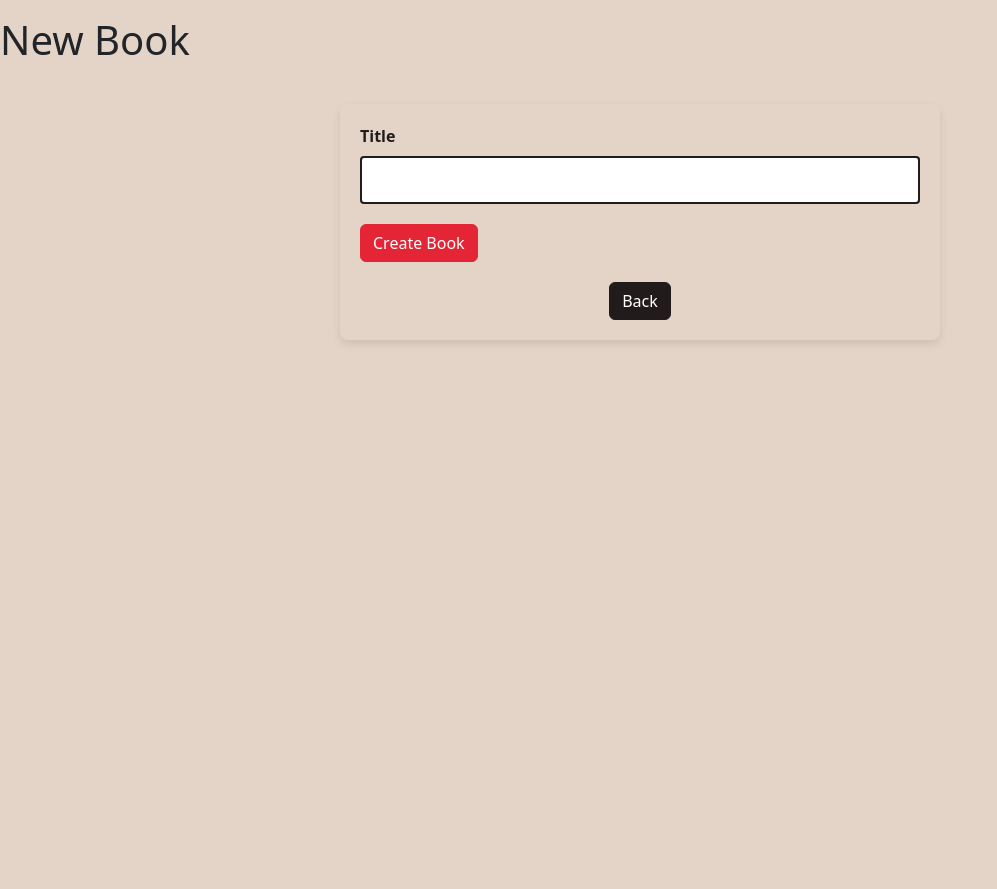
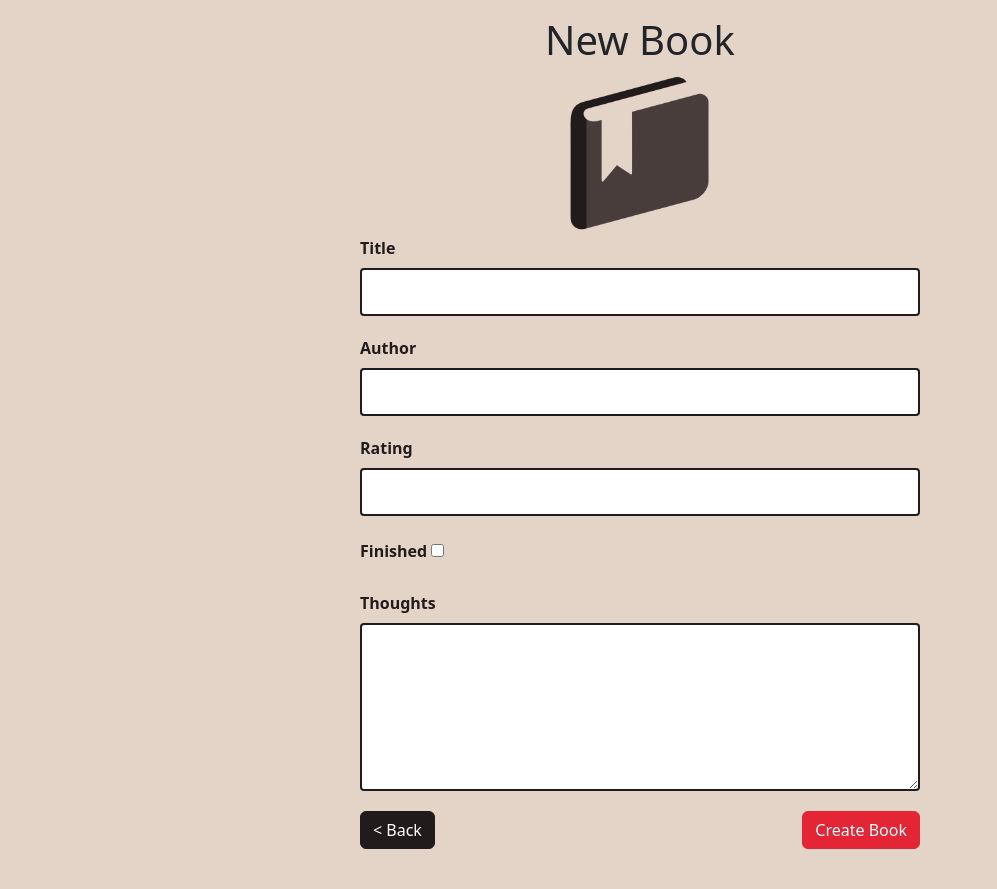
Before and after one commit to cameron-solirius/bookr, a Rails app: page /books/new in a window 1280 px wide. Shown: the part 56-945 px from the top of the page, without its empty margins (0-997 px from the left). Before the commit the page ends 400 px from the top, so only its background shows below. Run offline with Rails 7, Linux system fonts and the light colour scheme; style sheets or scripts are compiled from the project's sources; some libraries are stand-ins or nearby versions.

Commit message:
add fields to form

```diff
--- a/app/assets/stylesheets/application.scss
+++ b/app/assets/stylesheets/application.scss
@@ -58,6 +58,24 @@ main {
     margin-top: -0.3rem;
 }
 
+//  landing page styles
+.landing-content {
+    animation: fadeInAnimation ease 0.5s;
+    animation-iteration-count: 1;
+    animation-fill-mode: forwards;
+}
+
+.landing-img-container {
+    display: flex;
+    justify-content: center;
+    align-items: center;
+    flex-wrap: wrap;
+  }
+
+  .landing-img {
+    max-width: 10rem;
+  }
+
 
 // Book shelf styles
 .book {
@@ -66,11 +84,40 @@ main {
     border-radius: 4px;
     box-shadow: 2rem rgba(0, 0, 0, 0.2);
     transition: transform 0.3s, border-color 0.3s;
-    height: 350px; // 1.5 times the width
+    height: 350px;
     overflow: hidden;
     position: relative;
     display: flex;
+    animation: fadeInAnimation ease 0.5s;
+    animation-iteration-count: 1;
+    animation-fill-mode: forwards;
   }
+
+  @keyframes fadeInAnimation {
+    0% {
+        opacity: 0;
+        transform: translateY(10rem);
+    }
+    100% {
+        opacity: 1;
+        transform: translateY(0rem);
+    }
+}
+
+.title-fade-in {
+    animation: titleAnimation ease 0.5s;
+    animation-iteration-count: 1;
+    animation-fill-mode: forwards;
+}
+
+@keyframes titleAnimation {
+    0% {
+        opacity: 0;
+    }
+    100% {
+        opacity: 1;
+    }
+}
 
   .book:hover {
     transform: scale(1.05);
@@ -108,14 +155,17 @@ main {
     margin: -0.5rem;
   }
 
-  // New Entry page custom styles
+
+// New Entry page custom styles
 .new-entry-container {
     max-width: 600px;
-    margin: 40px auto;
-    padding: 20px;
+    margin: 0px auto;
+    padding: 0px 20px 20px 20px;
     background-color: $bookr-brown-light;
     border-radius: 8px;
-    box-shadow: 0px 4px 8px rgba(0, 0, 0, 0.1);
+    animation: fadeInAnimation ease 0.5s;
+    animation-iteration-count: 1;
+    animation-fill-mode: forwards;
   }
 
   .form-group {
@@ -139,20 +189,25 @@ main {
     box-shadow: 0 0 5px rgba($bookr-red, 0.5);
   }
 
+  .form-control-checkbox {
+    display: inline-block;
+    margin-top: 0.5rem;
+  }
+
+  .thoughts-input {
+    min-height: 500px;
+  }
+
   .btn-custom {
     background-color: $bookr-red;
     border-color: $bookr-red;
     color: $bookr-white;
   }
 
-  .btn-custom:hover, .btn-custom:focus {
+  .btn-custom:hover,
+  .btn-custom:focus {
     background-color: darken($bookr-red, 10%);
     border-color: darken($bookr-red, 10%);
-  }
-
-  .back-link {
-    margin-top: 20px;
-    text-align: center;
   }
 
   .btn-secondary {
@@ -161,7 +216,24 @@ main {
     color: $bookr-white;
   }
 
-  .btn-secondary:hover, .btn-secondary:focus {
+  .btn-secondary:hover,
+  .btn-secondary:focus {
     background-color: darken($bookr-brown-dark, 10%);
     border-color: darken($bookr-brown-dark, 10%);
   }
+
+  .action-buttons {
+    display: flex;
+    flex-direction: row;
+    justify-content: space-between;
+  }
+
+  .new-entry-img-container {
+    display: flex;
+    justify-content: center;
+    align-items: center;
+  }
+
+  .new-entry-img {
+    max-width: 10rem;
+  }
--- a/app/views/books/index.html.erb
+++ b/app/views/books/index.html.erb
@@ -1,4 +1,4 @@
-<h1 class="text-center mb-4">My Books</h1>
+<h1 class="text-center mb-4 title-fade-in">My Books</h1>
 <div class="container">
   <div class="row">
     <% @books.each do |book| %>
@@ -6,6 +6,7 @@
         <div class="book">
           <div class="book-content">
             <h5 class="book-title"><%= book.title %></h5>
+
             <%= button_to book, method: :delete, class: "btn btn-danger btn-sm", data: { confirm: "Are you sure you want to delete this book?" } do %>
               <%= image_tag 'bin.png', alt: 'Delete', class: 'delete-icon' %>
             <% end %>
--- a/app/views/books/new.html.erb
+++ b/app/views/books/new.html.erb
@@ -1,18 +1,44 @@
-<h1>New Book</h1>
+<h1 class="text-center title-fade-in">New Book</h1>
 
 <div class="new-entry-container">
+  <div class="new-entry-img-container">
+    <%= image_tag 'bookr.png', class: "new-entry-img"%>
+  </div>
+
   <%= form_with(model: @book, local: true) do |form| %>
     <div class="form-group">
       <%= form.label :title, class: "form-label" %>
-      <%= form.text_field :title, class: "form-control" %>
+      <%= form.text_field :title, class: "form-control", required: true %>
     </div>
 
     <div class="form-group">
-      <%= form.submit "Create Book", class: "btn btn-primary btn-custom" %>
+      <%= form.label :author, class: "form-label" %>
+      <%= form.text_field :author, class: "form-control", required: true %>
+    </div>
+
+    <div class="form-group">
+      <%= form.label :rating, class: "form-label" %>
+      <%= form.number_field :rating, class: "form-control" %>
+    </div>
+
+    <div class="form-group">
+      <%= form.label :finished, class: "form-label" %>
+      <%= form.check_box :finished, class: "form-control-checkbox" %>
+    </div>
+
+    <div class="form-group">
+      <%= form.label :thoughts, class: "form-label" %>
+      <%= form.text_area :thoughts, rows:6, class: "form-control thoughts-input" %>
+    </div>
+
+    <div class="action-buttons">
+      <div class="back-link">
+        <%= link_to "< Back", books_path, class: "btn btn-secondary" %>
+      </div>
+
+      <div class="form-group">
+        <%= form.submit "Create Book", class: "btn btn-primary btn-custom" %>
+      </div>
     </div>
   <% end %>
-
-  <div class="back-link">
-    <%= link_to "Back", root_path, class: "btn btn-secondary" %>
-  </div>
 </div>
```
Also changed, not shown: app/views/books/landing.html.erb (+10 -2 lines).
